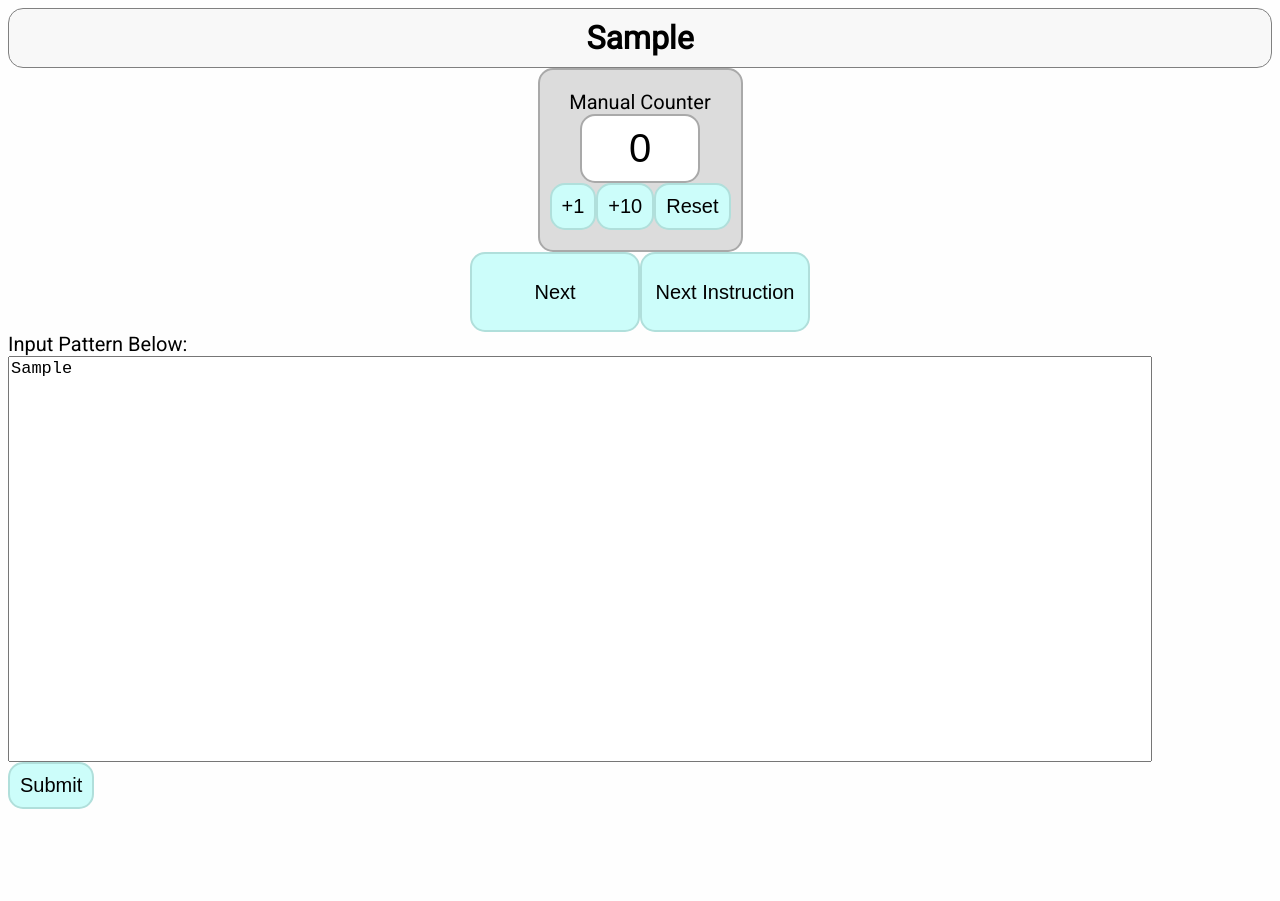
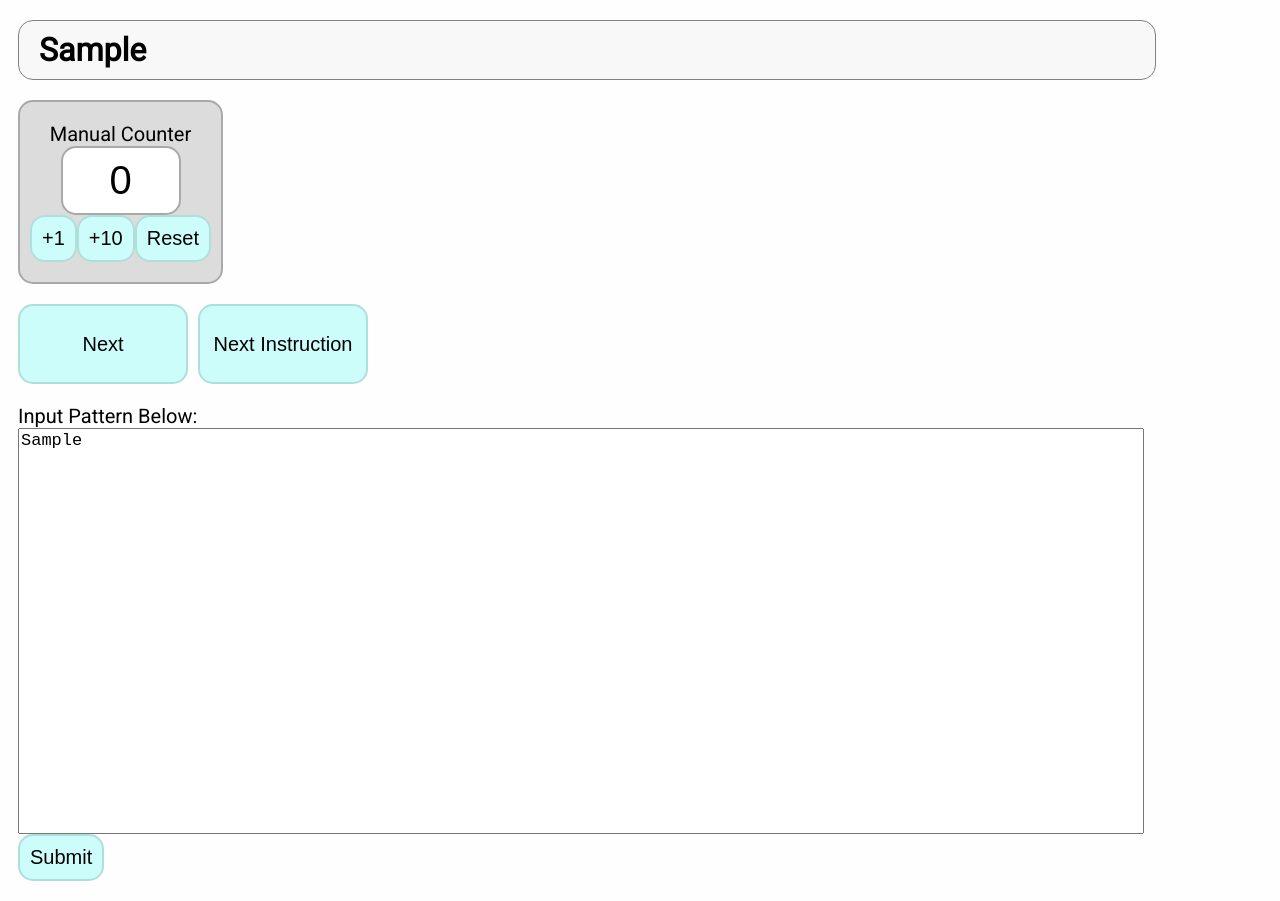
Before and after one commit to goldinvo/pattern-counter, a React (Create React App) app: page / in a window 1280 px wide. Both pictures are taken after typing "Sample" into the empty fields and a click on the input "Submit". Before the commit the page ends 817 px from the top, so only its background shows below. Built offline with nearby package versions, Linux system fonts and the light colour scheme.

Commit message:
left-aligned layout and minor styling tweaks

```diff
--- a/src/App.css
+++ b/src/App.css
@@ -1,9 +1,11 @@
 .button-menu {
   display: flex;
-  justify-content: center;
+  margin: 20px 10px;
+
 }
 
 .button-menu button{
   height: 80px;
   min-width: 170px;
+  margin-right: 10px;
 }
--- a/src/App.js
+++ b/src/App.js
@@ -151,9 +151,10 @@ class App extends Component {
           </div>
           <div className='button-menu'>
             <button onClick={this.next}>Next</button>
+            <button onClick={this.nextInstruction}>Next Instruction</button>
             {this.state.repeats.length > 0 ? <button onClick={this.addRepeat}>Complete Repeat</button> : null}
             {this.state.repeats.length > 0 ? <button onClick={this.finishRepeat}>Exit repeat</button> : null}
-            <button onClick={this.nextInstruction}>Next Instruction</button>
+
           </div>
         </div>
       )
--- a/src/components/Counter.css
+++ b/src/components/Counter.css
@@ -3,6 +3,8 @@
   border-radius: 15px;
   padding: 20px 10px;
   background-color: gainsboro; /* fallback value */
+
+  margin-right: 10px;
 }
 
 .counter form {
@@ -40,10 +42,10 @@
 
 .counter.orange {
   background-color: orange;
-  background-color: darkorange;
+  border-color: darkorange;
 }
 
 .counter.yellow {
   background-color: yellow;
-  background-color: burlywood;
+  border-color: burlywood;
 }
--- a/src/components/InstructionView.css
+++ b/src/components/InstructionView.css
@@ -5,11 +5,14 @@
 .instructionText {
   background-color: #f8f8f8;
   font-size: 32px;
-  padding: 10px;
+  padding: 10px 20px;
   border: 1px solid gray;
   border-radius: 15px;
   color: #666666;
-  text-align: center;
+  box-sizing: border-box;
+  width: 90%;
+
+  margin: 20px 10px;
 }
 
 .instructionText .focusedText {
@@ -20,7 +23,8 @@
 .countersContainer {
   display: flex;
   flex-flow: row-reverse wrap;
-  justify-content: center;
+  justify-content: flex-end;
+  margin: 20px 10px;
 }
 
 .instructionText .red {
--- a/src/components/PatternForm.css
+++ b/src/components/PatternForm.css
@@ -2,6 +2,9 @@
   display: flex;
   flex-flow: column nowrap;
   align-items: flex-start;
+
+  margin: 20px 10px;
+
 }
 
 .PatternForm textarea{
```
